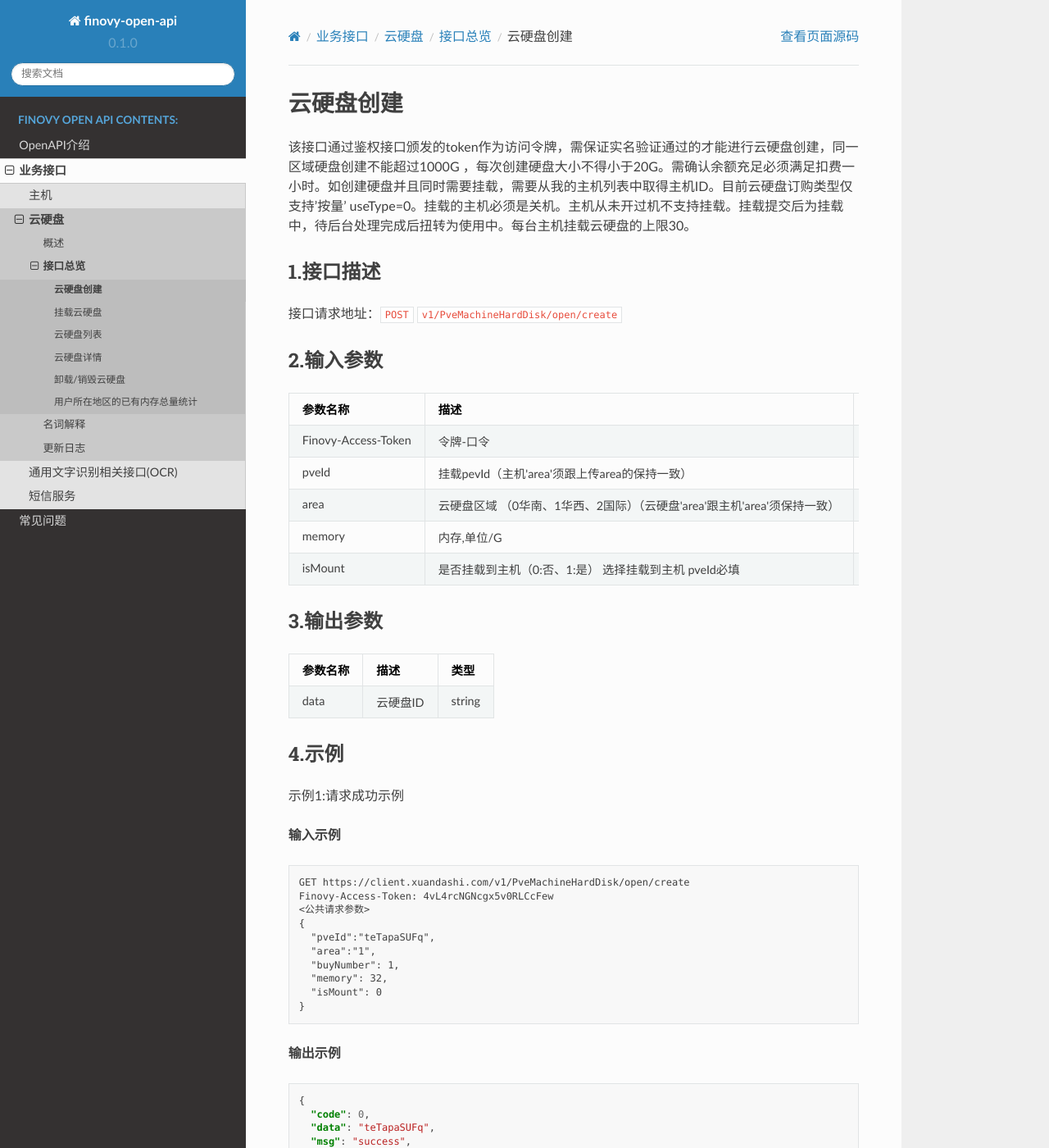
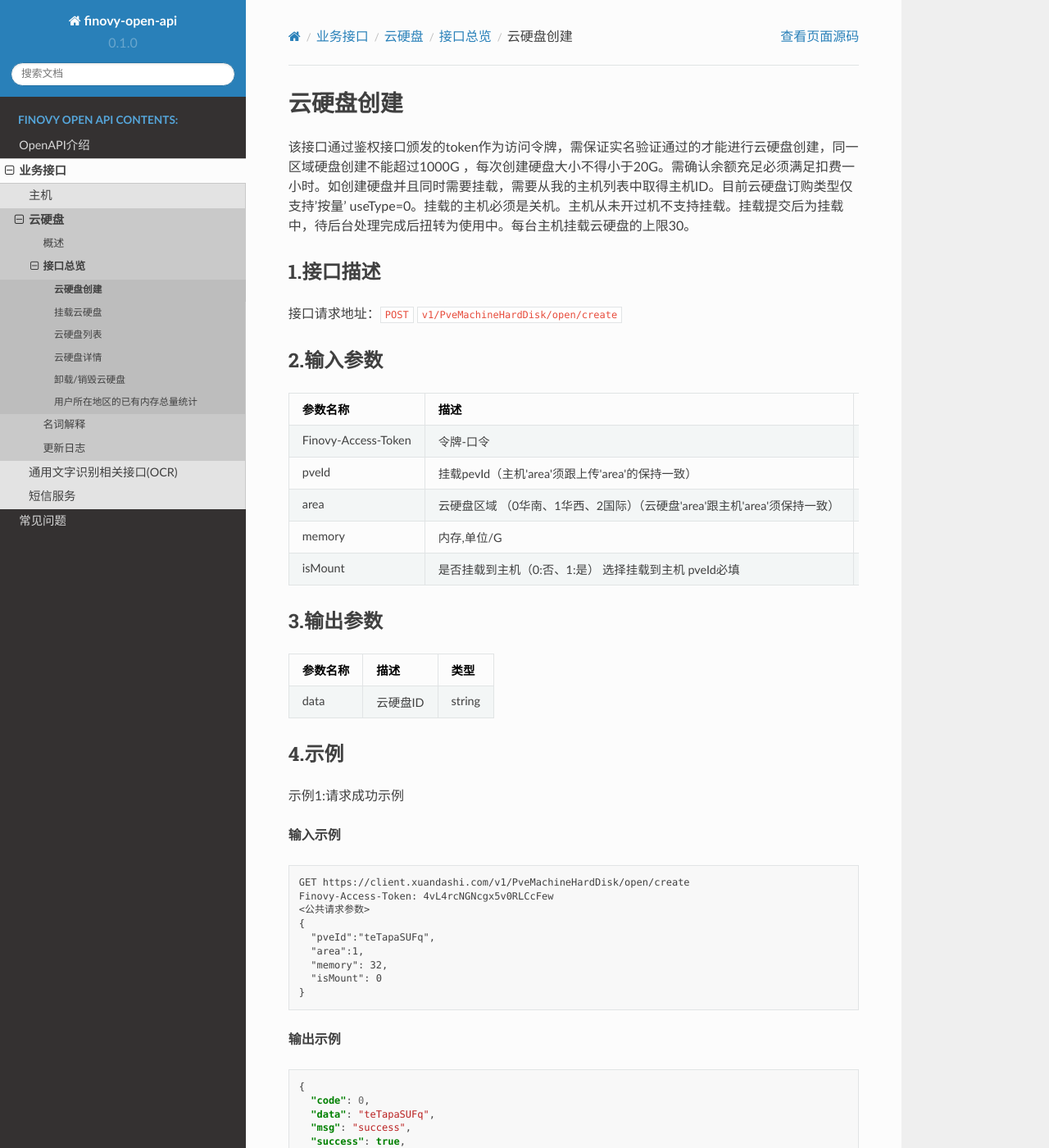
Before and after one commit to finovy/open-api, a Sphinx documentation site: the page built from docs/source/api/pveharddiskapioverview/1.create.md, in a window 1280 px wide and 1400 px high. Shown: the whole window at 82% size. Built offline with Sphinx 7.4.7 and the Read the Docs theme 2.0.0, drawn with Linux system fonts in a browser that asks for light colours.

```diff
--- a/docs/source/api/pveharddiskapioverview/1.create.md
+++ b/docs/source/api/pveharddiskapioverview/1.create.md
@@ -37,8 +37,7 @@
 <公共请求参数>
 {
   "pveId":"teTapaSUFq",
-  "area":"1",
-  "buyNumber": 1,
+  "area":1,
   "memory": 32,
   "isMount": 0
 }
```
Also changed, not shown: other parts of docs/source/api/pveharddiskapioverview/1.create.md (+2 -2 lines).
